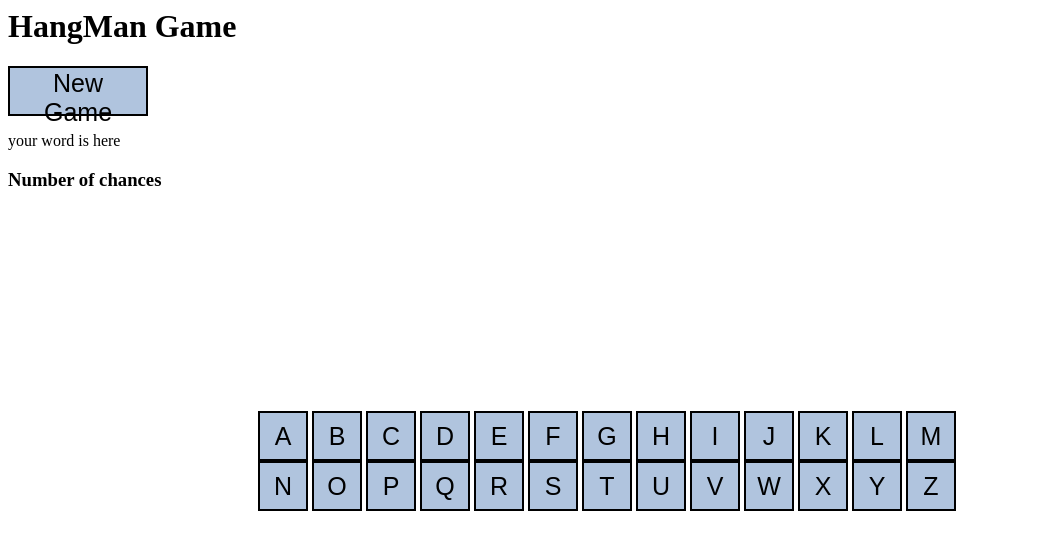
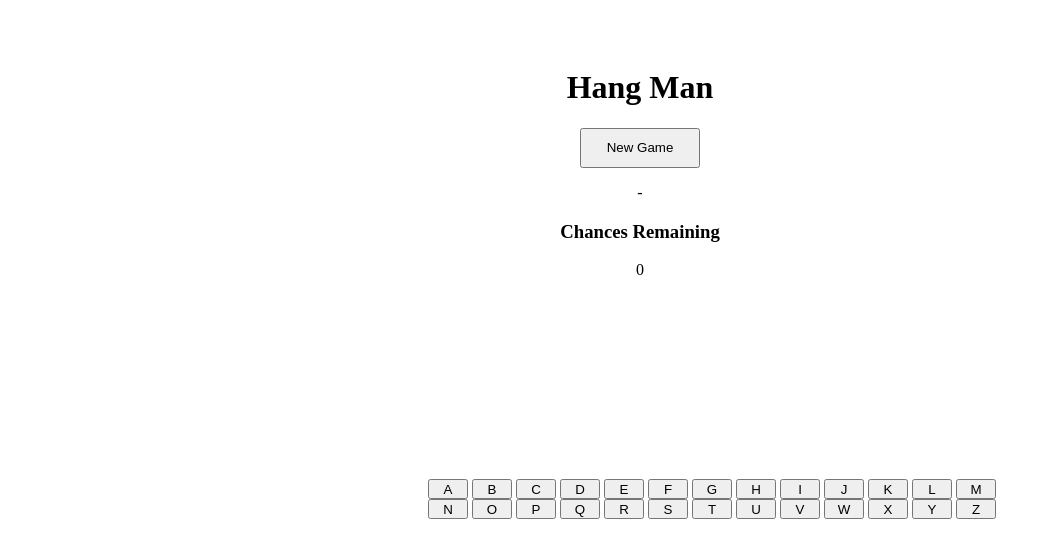
Before and after one commit to ravinderj/hangman, a plain HTML site: page index.html in a window 1280 px wide. Shown: the whole page, without its empty margins (0-1051 px from the left). Drawn offline with Linux system fonts and the light colour scheme.

Commit message:
Some html changes

```diff
--- a/game.js
+++ b/game.js
@@ -79,7 +79,7 @@ const startGame = function(game){
 
 
 const loadGame = function(){
-  let startButton = document.getElementById("start button");
+  let startButton = document.getElementById("start-button");
   let word = getRandomWord();
   let game = new Game(word,6);
   startButton.onclick = ()=>{startGame(game)};
--- a/index.html
+++ b/index.html
@@ -4,12 +4,12 @@
   <script src="game.js" charset="utf-8"></script>
 </head>
 <body>
-  <h1 class="title">HangMan Game</h1>
-  <div>
-    <button id="start button" style="height:50px; width:140px;">New Game</button>
-    <p id="dashes">your word is here</p>
-    <h3>Number of chances</h3>
-    <p id="chances"></p>
+  <div id="menu">
+    <h1 class="title">Hang Man</h1>
+    <button id="start-button" style="height:40px; width:120px;">New Game</button>
+    <p id="dashes">-</p>
+    <h3>Chances Remaining</h3>
+    <p id="chances">0<p>
   </div>
   <div id='keyboard'>
     <button id="A" type="button">A</button>
--- a/stylesheet.css
+++ b/stylesheet.css
@@ -1,12 +1,14 @@
 #keyboard {
-  margin-left: 250px;
-  margin-top: 220px;
+  margin-left: 420px;
+  margin-top: 200px;
 }
 
 button {
-  height: 50px;
-  width: 50px;
-  background-color: lightsteelblue;
-  font-size: 25px;
-  border: 2px solid black;
+  height: 20px;
+  width: 40px;
 }
+
+#menu {
+  padding-top: 40px;
+  text-align: center;
+}
```
